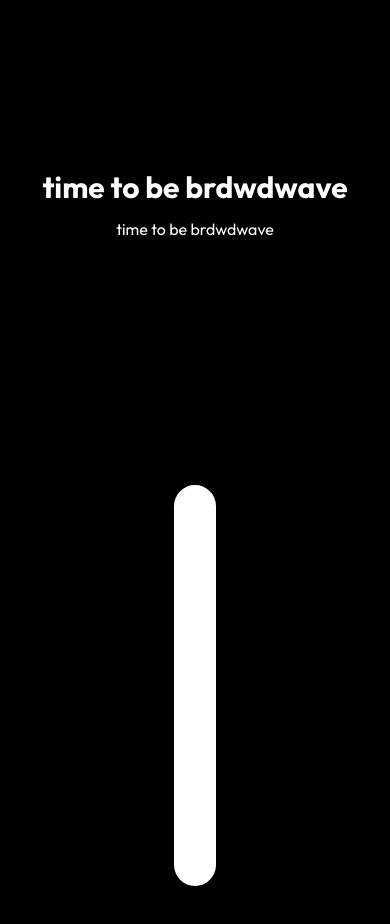
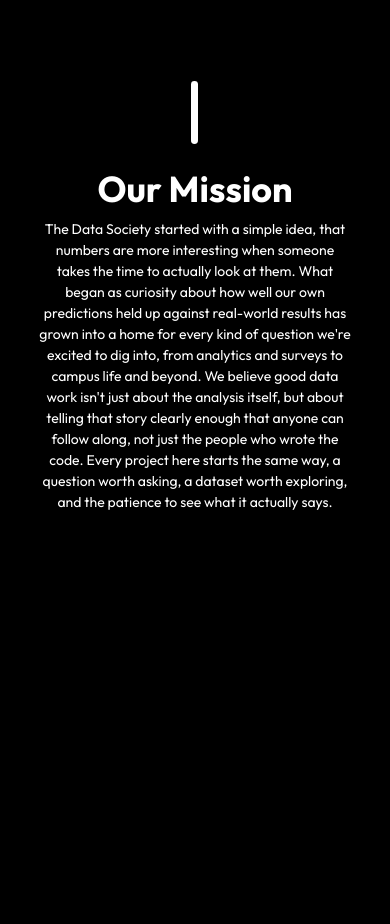
Before and after one commit to dwit-data-society/dwit-data-society.github.io, a Next.js app in the folder front-end/: page / in a window 390 px wide. Shown: the top 924 px of the page. Built offline with nearby package versions, Linux system fonts and the light colour scheme.

Commit message:
fix:fixed bugs related to responsiveness

```diff
--- a/front-end/src/components/ScrollTrigger.tsx
+++ b/front-end/src/components/ScrollTrigger.tsx
@@ -21,17 +21,17 @@ const ScrollTriggerSection = () => {
     const websiteContentRef = useRef(null);
 
     const introHeaders = [
-        "<span>time to </span> be brave",
+        "Our",
         "<span>time to </span> be brdwdwave",
         "<span>time to </span> be bdwdwdrave",
-        "<span>time to </span> be brdwdwave",
+        "Our Mission",
 
     ];
     const introp = [
         "<span>time to </span> be brave",
         "<span>time to </span> be brdwdwave",
         "<span>time to </span> be bdwdwdrave",
-        "<span>time to </span> be brdwdwave",
+        "The Data Society started with a simple idea, that numbers are more interesting when someone takes the time to actually look at them. What began as curiosity about how well our own predictions held up against real-world results has grown into a home for every kind of question we're excited to dig into, from analytics and surveys to campus life and beyond. We believe good data work isn't just about the analysis itself, but about telling that story clearly enough that anyone can follow along, not just the people who wrote the code. Every project here starts the same way, a question worth asking, a dataset worth exploring, and the patience to see what it actually says.",
 
     ];
 
@@ -118,15 +118,15 @@ const ScrollTriggerSection = () => {
     <>
     <div ref={container} className="w-full overflow-hidden">
         <section className="sticky w-screen h-screen" ref={stickyRef}>
-            <div ref = {handContainerRef} className=" absolute -rotate-180 lg:top-[50%] top-[60%] left-[50%] -translate-x-1/2 -translate-y-1/2 w-190 h-190 lg:w-220 lg:h-220 flex justify-center items-start origin-center [transform-style:preserve-3d] [will-change:transform] z-2 ">
+            <div ref = {handContainerRef} className=" absolute -rotate-180 lg:top-[50%] top-[10%] left-[50%] -translate-x-1/2 -translate-y-1/2 w-30 h-30  lg:w-220 lg:h-220  flex justify-center items-start origin-center [transform-style:preserve-3d] [will-change:transform] z-2 ">
                 <div ref={handRef} className="  bg-white absolute w-[5.5%] h-[52.75%] rounded-full [will-change:transform] overflow-hidden">
                     <img ref = {handImageRef} className='w-full h-full objext-cover opacity-0' src="next.svg" alt="" />
                 </div>
             </div>
-            <div  ref = {introRef} className="absolute left-1/2 -translate-x-1/2 lg:-translate-x-0 lg:top-[calc(50%-20px)] lg:-left-6 lg:w-[50.5%] w-[90%]  top-[20%] ">
-                <h1 ref = {h1ElementRef} className=" lg:top-[120%] top-[50%] font-bold text-center text-3xl lg:text-4xl "><span className="">time to </span> be brave</h1>
+            <div  ref = {introRef} className="absolute left-1/2 -translate-x-1/2 lg:-translate-x-0 lg:top-[calc(50%-150px)] lg:left-20 lg:w-[40.5%] w-[80%] h-[90%]  top-[20%] ">
+                <h1 ref = {h1ElementRef} className=" lg:top-[120%] top-[50%] font-bold text-center text-4xl sm:text-6xl lg:text-6xl "><span className="">time to </span> be brave</h1>
                 <div ref= {introCopyRef}>
-                    <p ref={pElementRef} className="text-base text-center lg:text-3xl relative  mt-[0.75em]  ">
+                    <p ref={pElementRef} className="text-base text-center text-[14px] sm:text-2xl lg:text-lg relative  mt-[0.75em] ">
 
                     </p>
                 </div>
```
